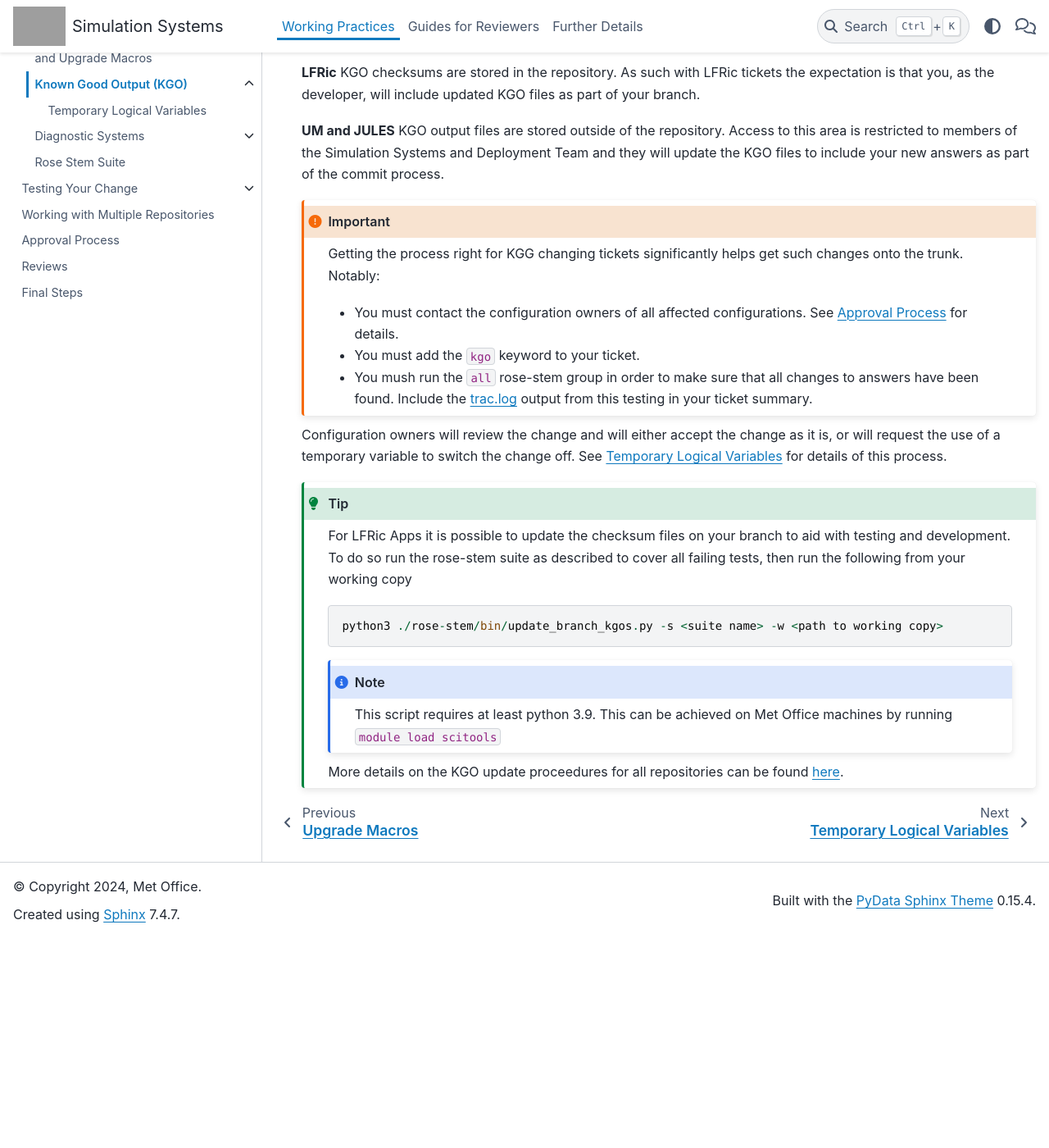
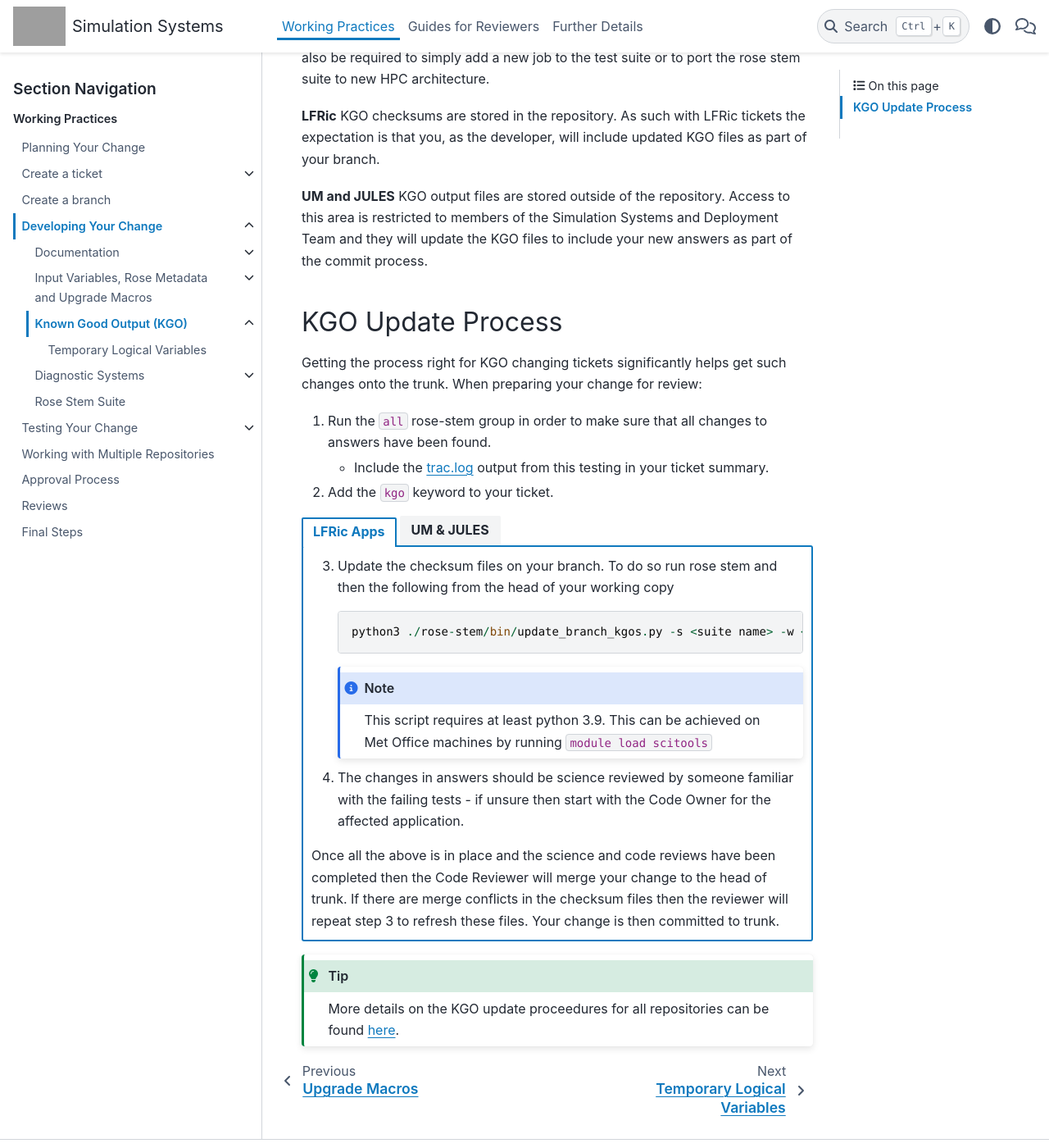
Before and after one commit to MetOffice/simulation-systems, a Sphinx documentation site: the page built from source/WorkingPractices/kgo.rst, in a window 1280 px wide and 1400 px high, scrolled down 303 px. Shown: the whole window at 82% size. Built offline with Sphinx 7.4.7 and the PyData theme 0.15.4, drawn with Linux system fonts in a browser that asks for light colours; before the commit the page ends 1448 px from its top, so only the background shows below that; grey boxes are pictures that could not be loaded.

```diff
--- a/source/Reviewers/howtocommit.rst
+++ b/source/Reviewers/howtocommit.rst
@@ -479,6 +479,10 @@ for all affected tests before you commit to the trunk.
 
             python3 ./rose-stem/bin/update_branch_kgos.py -s <suite name> -w <path to working copy>
 
+        .. note::
+              This script requires at least python 3.9. This can be achieved on
+              Met Office machines by running ``module load scitools``
+
 
     .. tab-item:: LFRic Core
 
--- a/source/WorkingPractices/kgo.rst
+++ b/source/WorkingPractices/kgo.rst
@@ -21,40 +21,59 @@ to this area is restricted to members of the Simulation Systems and Deployment
 Team and they will update the KGO files to include your new answers as part of
 the commit process.
 
-.. important::
-  Getting the process right for KGG changing tickets significantly
-  helps get such changes onto the trunk. Notably:
 
-  * You must contact the configuration owners of all affected configurations.
-    See :ref:`approvals` for details.
+KGO Update Process
+------------------
 
-  * You must add the ``kgo`` keyword to your ticket.
+Getting the process right for KGO changing tickets significantly helps get
+such changes onto the trunk. When preparing your change for review:
 
-  * You mush run the ``all`` rose-stem group in
-    order to make sure that all changes to answers have been found. Include
-    the :ref:`trac.log <traclog>` output from this testing in your ticket summary.
+1. Run the ``all`` rose-stem group in order to make sure that all
+   changes to answers have been found.
 
+   * Include the :ref:`trac.log <traclog>` output from this testing in your ticket summary.
 
-Configuration owners will review the change and will either accept the change
-as it is, or will request the use of a temporary variable to switch the
-change off. See :ref:`templogicals` for details of this process.
+2. Add the ``kgo`` keyword to your ticket.
 
+.. tab-set::
 
+    .. tab-item:: LFRic Apps
 
+        3. Update the checksum files on your branch. To do so run rose stem and
+           then the following from the head of your working copy
+
+           .. code-block::
+
+              python3 ./rose-stem/bin/update_branch_kgos.py -s <suite name> -w <path to working copy>
+
+           .. note::
+              This script requires at least python 3.9. This can be achieved on
+              Met Office machines by running ``module load scitools``
+
+        4. The changes in answers should be science reviewed by someone familiar with
+           the failing tests - if unsure then start with the Code Owner for the affected
+           application.
+
+        Once all the above is in place and the science and code reviews have been completed
+        then the Code Reviewer will merge your change to the head of trunk. If there are
+        merge conflicts in the checksum files then the reviewer will repeat step 3
+        to refresh these files. Your change is then committed to trunk.
+
+    .. tab-item:: UM & JULES
+
+        3. Contact the configuration owners of all affected configurations. A list is
+           provided in the trac.log . See :ref:`approvals` for details.
+
+           Configuration owners will review the change and will either accept the change
+           as it is, or will request the use of a temporary variable to switch the
+           change off. See :ref:`templogicals` for details of this process.
+
+        Once all of the above is in place and the science and code reviews have been
+        completed the Code Reviewer will merge the branch to the head of trunk, run the
+        tests that have changed answers and use those results to install KGO files to
+        the filesystem. Your change is then committed to trunk.
 
 .. tip::
-    For LFRic Apps it is possible to update the checksum files on your branch to
-    aid with testing and development. To do so run the rose-stem suite as described
-    to cover all failing tests, then run the following from your working copy
-
-    .. code-block::
-
-        python3 ./rose-stem/bin/update_branch_kgos.py -s <suite name> -w <path to working copy>
-
-    .. note::
-        This script requires at least python 3.9. This can be achieved on
-        Met Office machines by running ``module load scitools``
-
     More details on the KGO update proceedures for all repositories can be found
     :ref:`here <kgo_instructions>`.
 
--- a/source/WorkingPractices/reviews.rst
+++ b/source/WorkingPractices/reviews.rst
@@ -30,6 +30,10 @@ this through completely makes a big difference to the review experience.
 
 Once you are happy that everything is in place then you are ready to continue
 to review.
+
+.. important::
+    If your development changes answers then make sure you have followed the
+    steps on :ref:`preparing a KGO ticket for review.<kgo>`
 
 .. Tip::
     Remember to follow all code-related steps and commit all your changes before
```
Also changed, not shown: source/WorkingPractices/TestSuites/lfric_apps.rst (+3 -10 lines).
